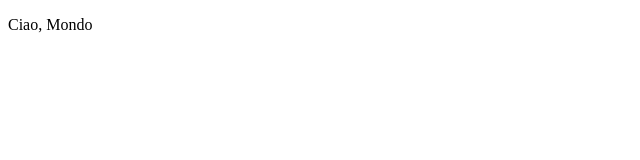
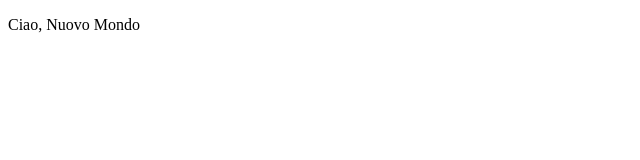
Before and after one commit to Fred3rick/fridericus, a plain HTML site: page index.html in a window 1280 px wide. Shown: the full height of the page, 0-640 px from the left. Drawn offline with Linux system fonts and the light colour scheme.

Commit message:
Modifica di prova, configurazione ATOM

```diff
--- a/index.html
+++ b/index.html
@@ -12,7 +12,7 @@
 
 <body>
 
-<p>Ciao, Mondo</p>
+<p>Ciao, Nuovo Mondo</p>
 
 
 
```
